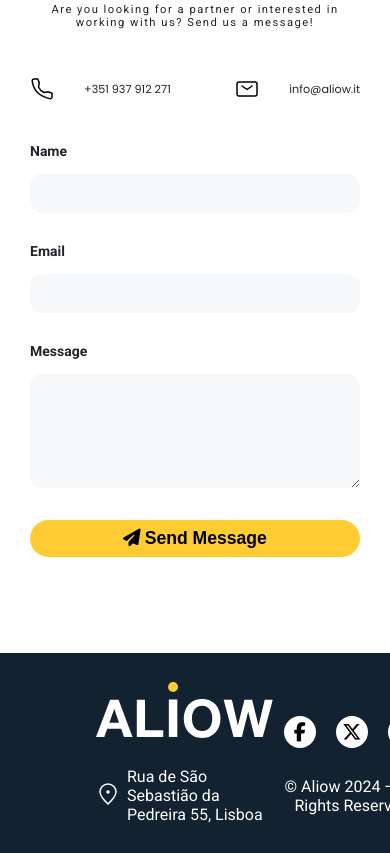
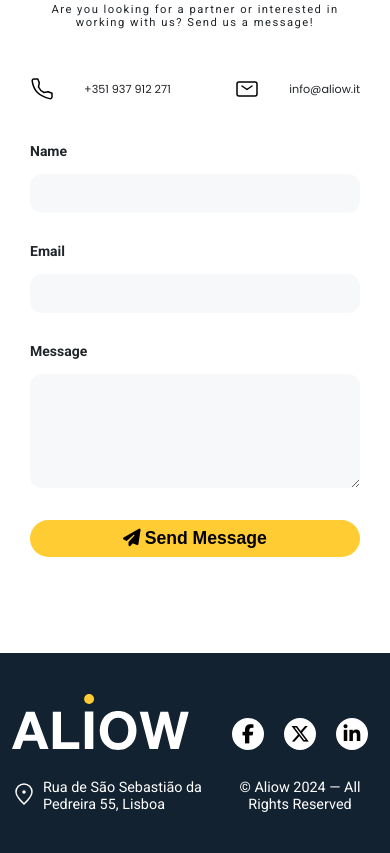
Before and after one commit to AliowIT/aliow-website, a plain HTML site: page index.html in a window 390 px wide. Shown: the part 6315-7168 px from the top of the page. Drawn offline with Linux system fonts and the light colour scheme; some packages are replaced by stand-ins of ours; a script that the page names is missing.

Commit message:
fix footer responsiveness

```diff
--- a/css/queries.css
+++ b/css/queries.css
@@ -52,6 +52,9 @@
 /*******************************/
 @media (max-width: 59em) {
 
+	footer{
+		padding: 24px;
+	}
 	/******************/
 	/*    NAVIGATION  */
 	/******************/
@@ -193,6 +196,9 @@
 	.mission-bg{
 		height: 500px;
 	}
+	footer{
+		padding: 12px;
+	}
 }
 
 /*******************************/
@@ -224,6 +230,9 @@
 	}
 	.core-value-grid-container{
 		grid-template-columns: auto;
+	}
+	footer{
+		font-size: 0.9rem;
 	}
 }
 
@@ -276,6 +285,7 @@
     	max-width: 300px;
     	left: 31%;
 	}
+
 }
 
 /*************************************/
--- a/css/style.css
+++ b/css/style.css
@@ -870,7 +870,7 @@
   font-size: 1em;
 }
 .footer-socials{
-  align-items: flex-start;
+  align-items: flex-end;
   display: flex;
   flex-direction: column;
   gap: 1.8rem;
```
Also changed, not shown: img/bulb.png (deleted), img/logo_blue.svg (deleted), img/placeholder.png (deleted).
